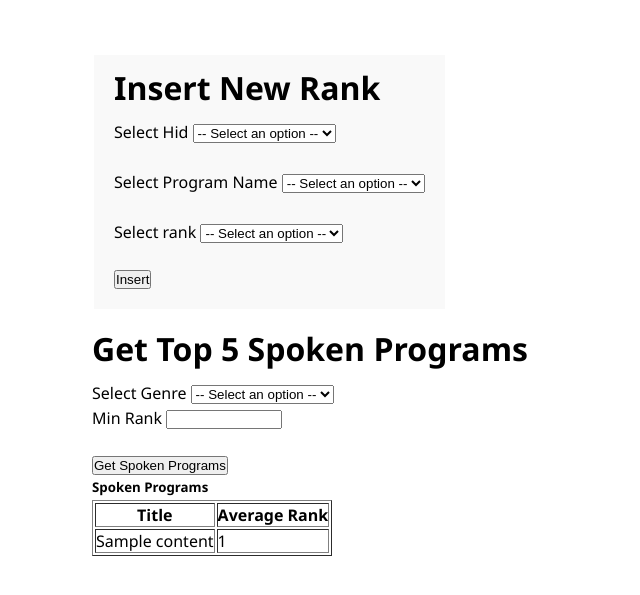
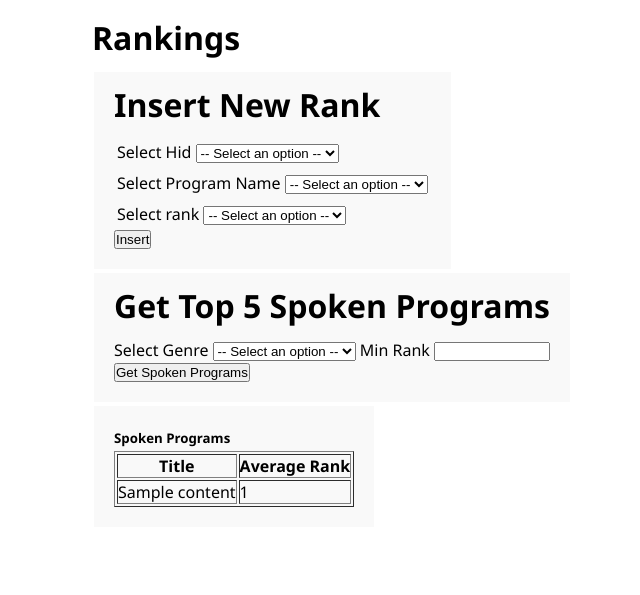
Before and after one commit to its-Raz/Media-Company-Website, a Django app: template templates/Rankings.html in a window 1280 px wide. Shown: the part 65-660 px from the top of the page, without its empty margins (18-658 px from the left). Run offline with Django 4.2, Linux system fonts and the light colour scheme; the template is opened without the code that fills it: most values are stand-ins (such as "Sample title", 1, 10 or a date in 2020); some libraries are stand-ins or nearby versions.

Commit message:
css style update last in 11.1

```diff
--- a/static/style.css
+++ b/static/style.css
@@ -168,11 +168,10 @@ height: 600px;
 /*    text-align: center;*/
 /*}*/
 
-/*#input-box*/
-/*{*/
-/*  position:relative;*/
-/*	margin-bottom:25px;*/
-/*}*/
+#input-box
+{
+  padding: 3px;
+}
 
 /*#input-box label{*/
 /*  position:absolute;*/
@@ -232,5 +231,5 @@ height: 600px;
 
 #submitbtn
 {
-  display: flex;
+  padding: 3px;
 }
--- a/templates/Rankings.html
+++ b/templates/Rankings.html
@@ -22,8 +22,12 @@
       </div>
     </nav> </header>
 <div class="container">
+<div id="title">
+    <br>
+    <h1>Rankings</h1>
+</div>
 
-<div id="box"  style=" margin-top: 5%">
+<div id="box"  >
 <h1>Insert New Rank</h1>
 <form method="POST" action="addNewRank">
 {% csrf_token %}
@@ -35,7 +39,7 @@ Select Hid <select name="hID" required>
     {% endfor %}
 </select>
 </div>
-<br>
+
 <div id="input-box">
 Select Program Name <select  name="title" required>
 <option selected="true" disabled = "disabled" value="">-- Select an option --</option>
@@ -44,7 +48,8 @@ Select Program Name <select  name="title" required>
     {% endfor %}
 </select>
 </div>
-<br>
+
+
 <div id="input-box">
 Select rank <select name="rank" required>
     <option selected="true" disabled = "disabled" value="">-- Select an option --</option>
@@ -55,15 +60,16 @@ Select rank <select name="rank" required>
     <option value=5>5</option>
 </select>
 </div>
-<br>
+
 <button>Insert</button>
 </form>
+
 </div>
-<br>
+
 <br>
 
 
-<div id="box2">
+<div id="box">
 <h1>Get Top 5 Spoken Programs</h1>
 <form method="POST", action="submitNumber">
     Select Genre
@@ -74,17 +80,17 @@ Select rank <select name="rank" required>
         <option>{{ item.genre }}</option>
     {% endfor %}
     </select>
-<br>
+
     {% csrf_token %}
     Min Rank <input type="number" max="1000000000" pattern="[0-9]+" min="0" name = "minNumber" required><br></select>
-<br>
-<button name="getSpoken">Get Spoken Programs</button>
+
+<button name="submitbtn">Get Spoken Programs</button>
 <br>
 </form>
 </div>
 
 <br>
-<div id="box4">
+<div id="box">
 <h5>Spoken Programs</h5>
     <table border="=1">
     <th>Title</th>
@@ -98,6 +104,7 @@ Select rank <select name="rank" required>
 
 </table>
 </div>
+</div>
 
 
 
```
Also changed, not shown: templates/Query.html (+10 -2 lines).
